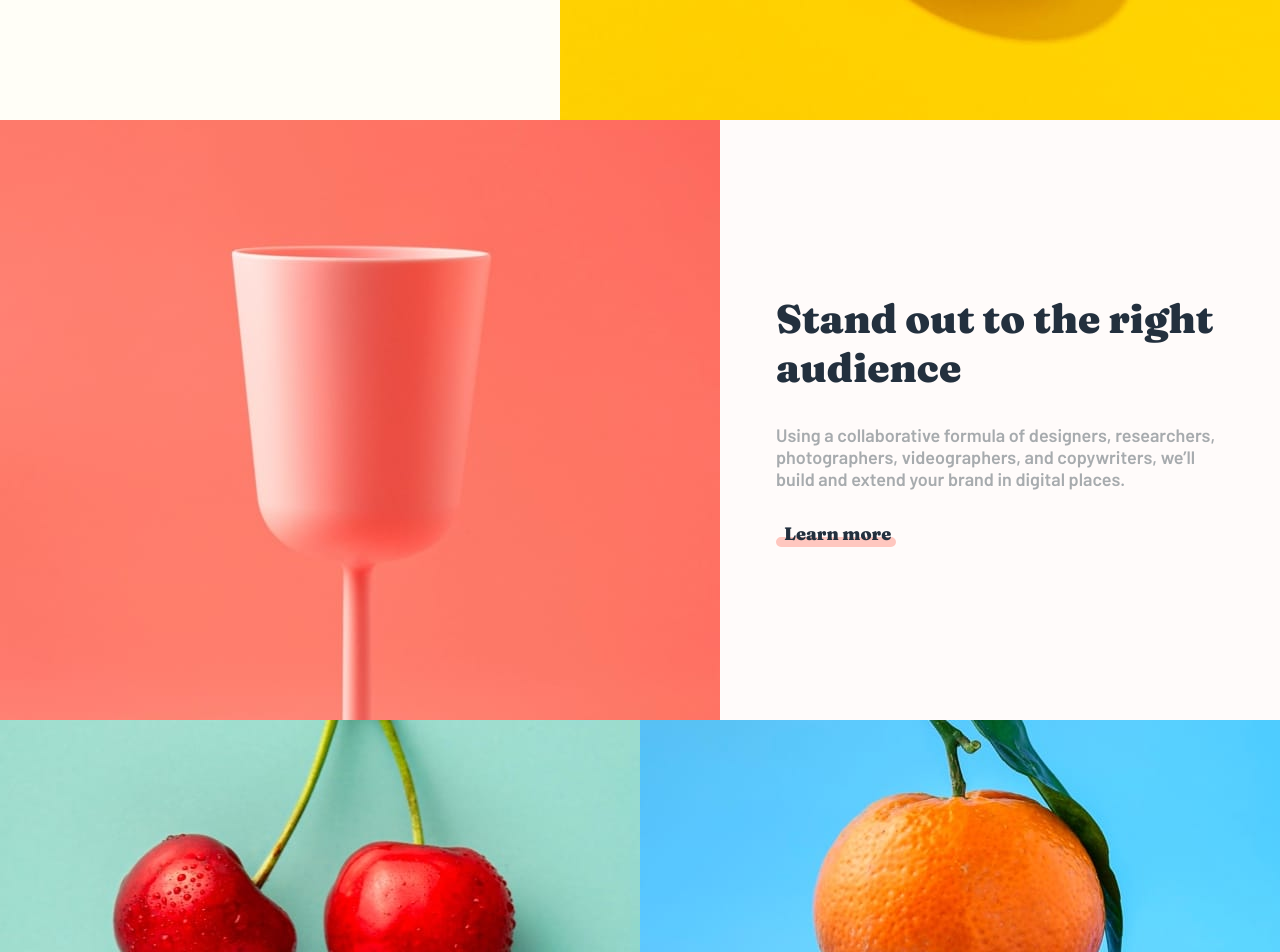
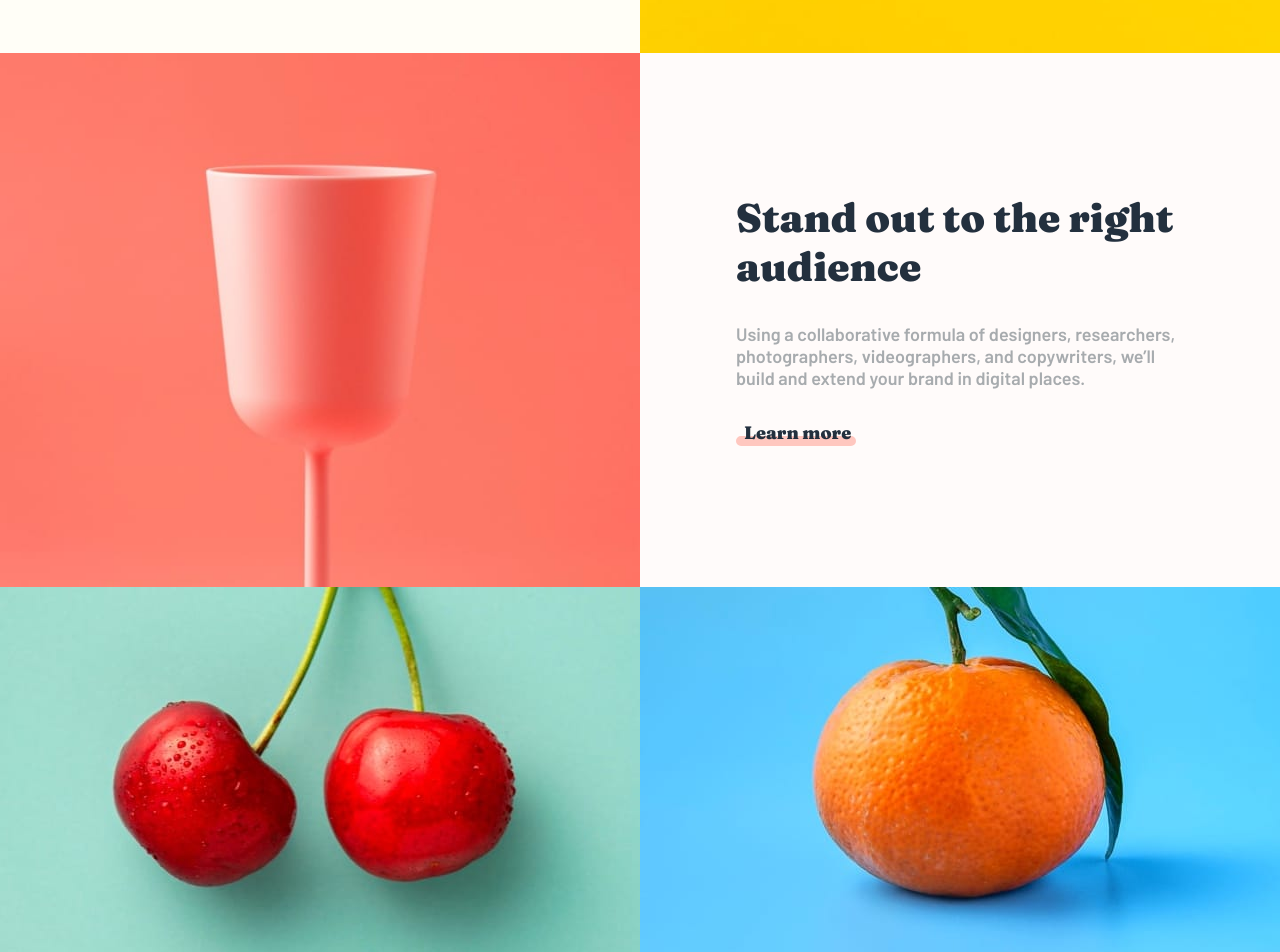
Before and after one commit to abdelilahelhaddad/sunnyside-agency-landing-page, a plain HTML site: page index.html in a window 1280 px wide. Shown: the part 1280-2232 px from the top of the page. Drawn offline with Linux system fonts and the light colour scheme.

Commit message:
:fire: :art: Second Commit Desktop Layout :sparkles: :globe_with_meridians:

```diff
--- a/index.html
+++ b/index.html
@@ -36,10 +36,10 @@
           compelling visuals that do most of the marketing for you.</p>
         <div class="bottom-border"><a href="#">Learn more</a></div>
       </div>
-      <img src="./images/desktop/image-transform.jpg" alt="">
+      <img class="image" src="./images/desktop/image-transform.jpg" alt="">
     </div>
     <div class="features-section standOut">
-      <img src="./images/desktop/image-stand-out.jpg" alt="">
+      <img class="image" src="./images/desktop/image-stand-out.jpg" alt="">
       <div class="features-content standOut-content">
         <h2>Stand out to the right audience</h2>
         <p>Using a collaborative formula of designers, researchers, photographers, videographers, and copywriters, we’ll
--- a/style.scss
+++ b/style.scss
@@ -111,11 +111,17 @@ section.features {
   .features-section {
     display: flex;
 
+    .image {
+      width: 50%;
+      height: auto;
+    }
+
     .features-content {
       display: flex;
       flex-direction: column;
       justify-content: center;
-      width: 28rem;
+      width: 50%;
+      max-width: 28rem;
       margin: 0 auto;
 
       h2 {
@@ -181,7 +187,7 @@ section.features {
       background-position: center center;
       background-size: cover;
       height: 600px;
-      width: 100%;
+      max-width: 100%;
       padding-bottom: 3rem;
 
       h2,
```
Also changed, not shown: style.css, 1 other file.
